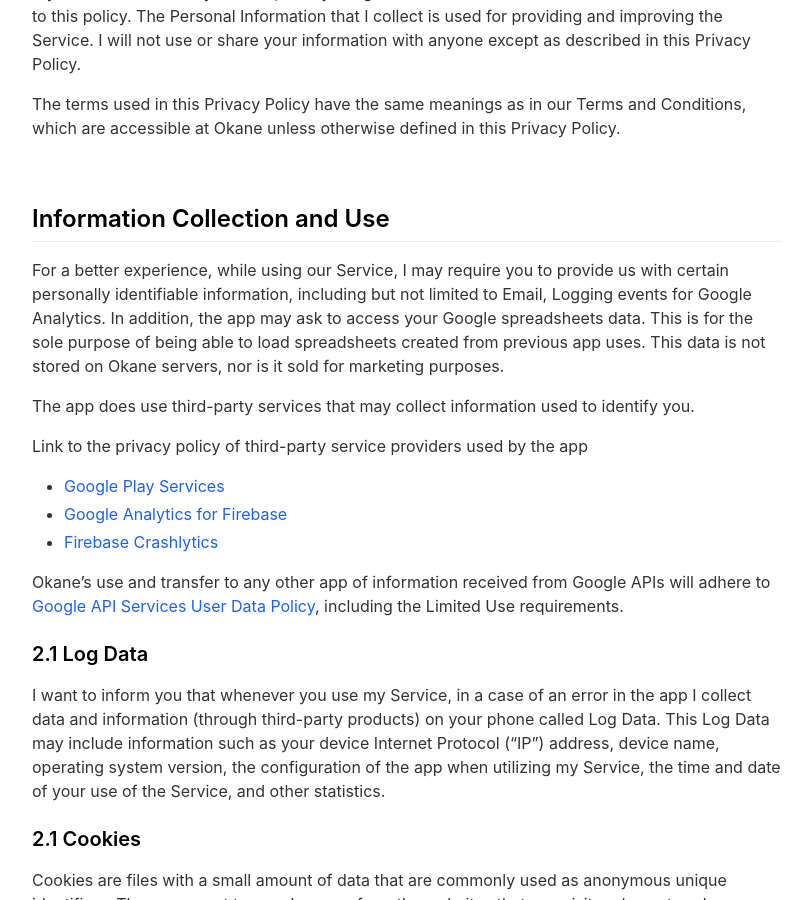
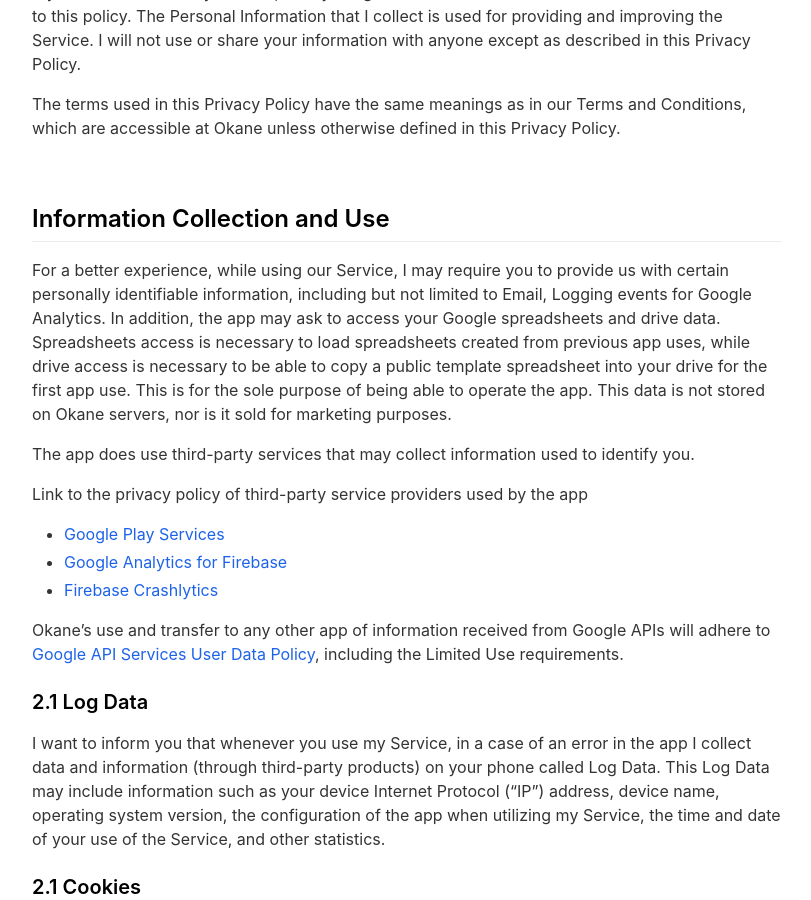
Before and after one commit to okanefinance/okanefinance, a Jekyll site: the page built from _pages/privacypolicy.md, in a window 1280 px wide and 900 px high, scrolled down 432 px. Shown: the whole window, without its empty margins (233-1044 px from the left). Built offline with Jekyll 4.4.1, drawn with Linux system fonts in a browser that asks for light colours; nearby versions of some CDN libraries.

Commit message:
Update privacypolicy.md
Include drive permissions.

```diff
--- a/_pages/privacypolicy.md
+++ b/_pages/privacypolicy.md
@@ -20,7 +20,7 @@ The terms used in this Privacy Policy have the same meanings as in our Terms and
 <br>
 
 ## Information Collection and Use
-For a better experience, while using our Service, I may require you to provide us with certain personally identifiable information, including but not limited to Email, Logging events for Google Analytics. In addition, the app may ask to access your Google spreadsheets data. This is for the sole purpose of being able to load spreadsheets created from previous app uses. This data is not stored on Okane servers, nor is it sold for marketing purposes.
+For a better experience, while using our Service, I may require you to provide us with certain personally identifiable information, including but not limited to Email, Logging events for Google Analytics. In addition, the app may ask to access your Google spreadsheets and drive data. Spreadsheets access is necessary to load spreadsheets created from previous app uses, while drive access is necessary to be able to copy a public template spreadsheet into your drive for the first app use. This is for the sole purpose of being able to operate the app. This data is not stored on Okane servers, nor is it sold for marketing purposes.
 
 The app does use third-party services that may collect information used to identify you.
 
```
